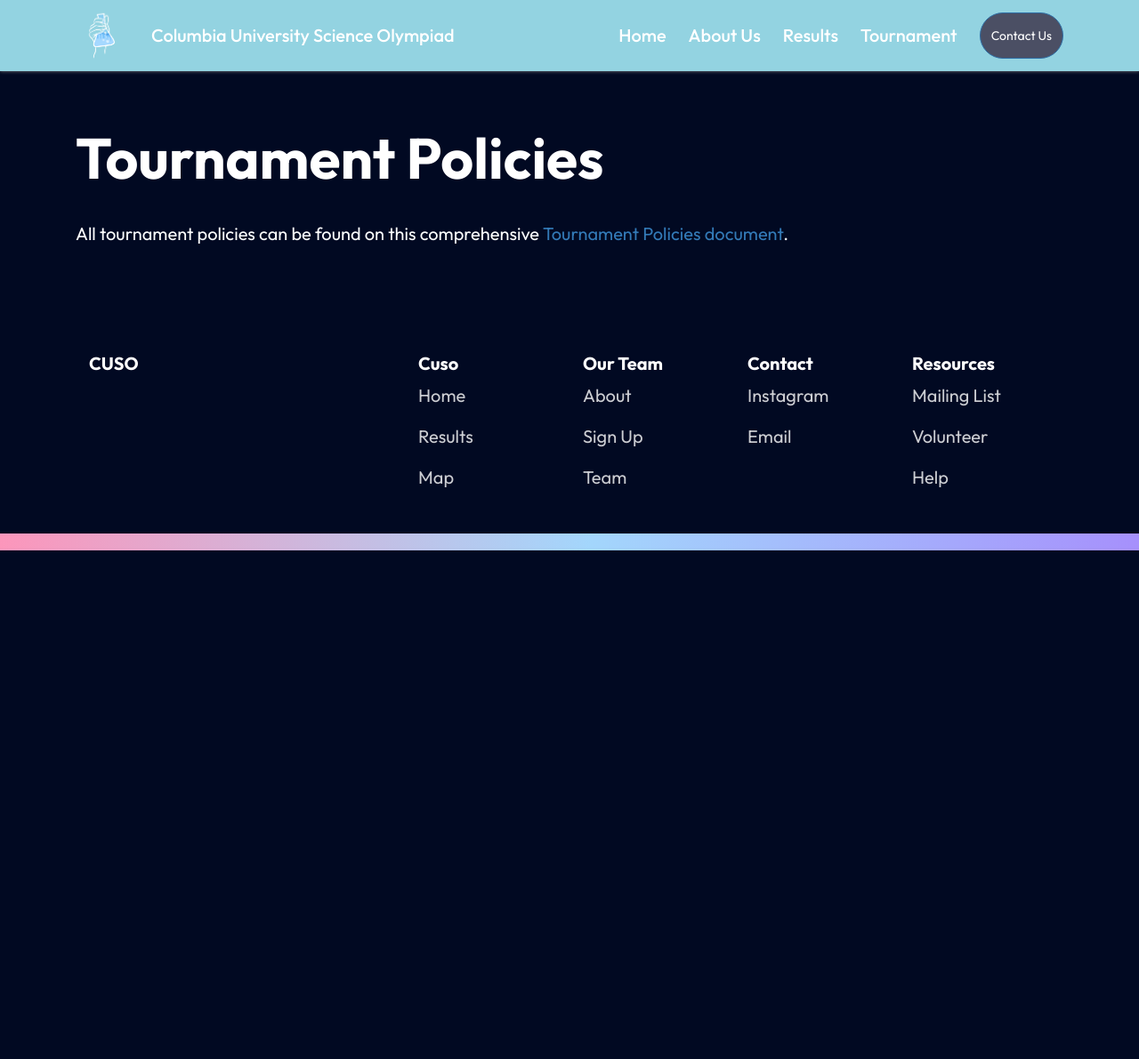
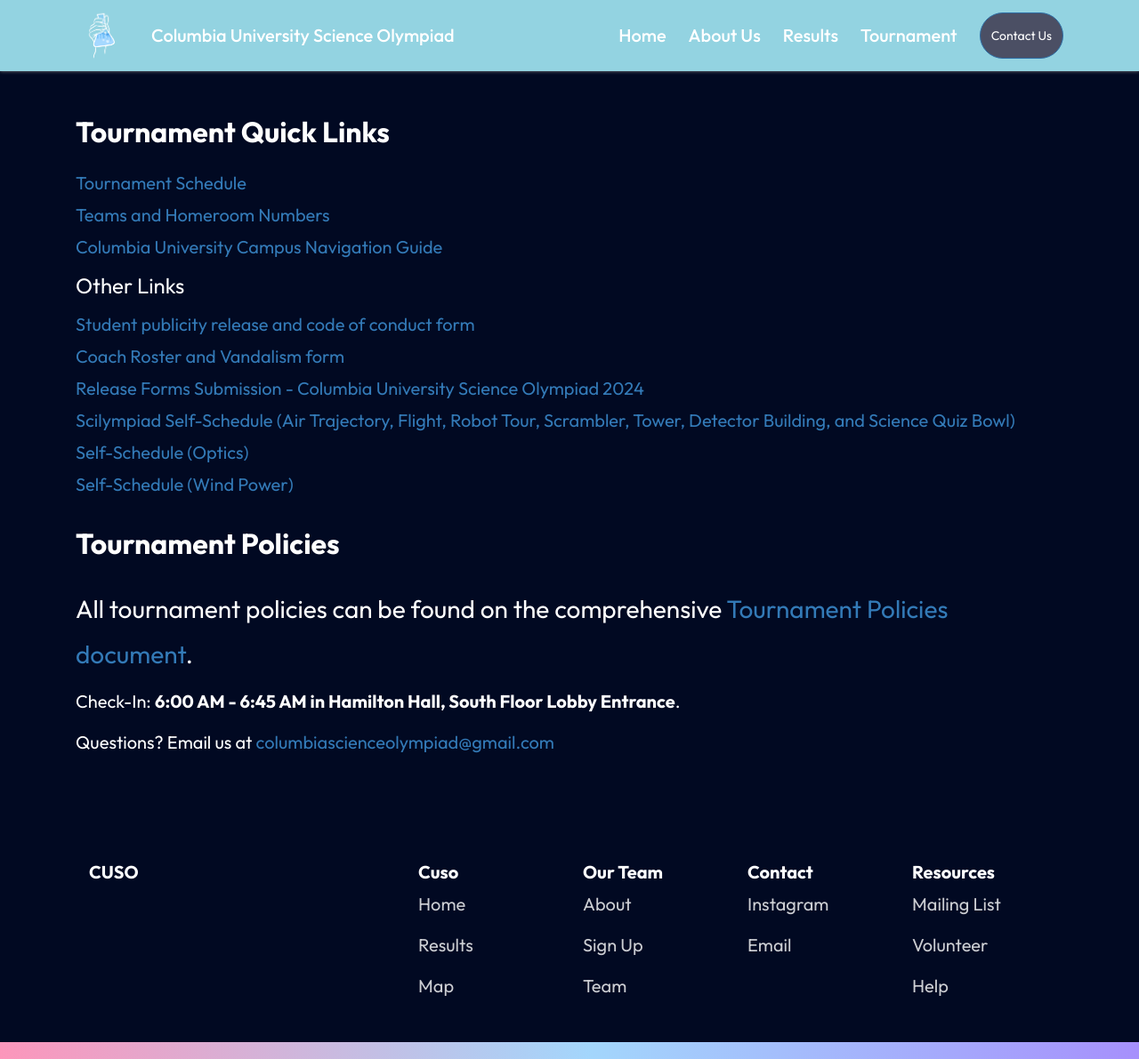
Before and after one commit to columbia-science-olympiad/columbia-science-olympiad.github.io, a Jekyll site: the page built from tournament.md, in a window 1280 px wide and 1191 px high. Shown: the whole window at 89% size. Built offline with Jekyll 4.4.1, drawn with Linux system fonts in a browser that asks for light colours; nearby versions of some CDN libraries.

Commit message:
updated tournament page

```diff
--- a/tournament.md
+++ b/tournament.md
@@ -3,6 +3,25 @@
 layout: info
 ---
 
-# **Tournament Policies**
+## **Tournament Quick Links**
 
-All tournament policies can be found on this comprehensive [Tournament Policies document](https://docs.google.com/document/d/1ysnJmlTpUZK1bc3bMWbfhAiM_wa4NGINlIeoavXI6Ys).
+-   [Tournament Schedule](https://docs.google.com/spreadsheets/d/1XpcXo1L4KHVtNDlEDGxHZuXJTaObWJq9sUXs1W_4rDA)
+-   [Teams and Homeroom Numbers](https://docs.google.com/spreadsheets/d/1GPiPle1czDVFfVXfOzSeqaT34jZFXc3d0OghmXzhGSk)
+-   [Columbia University Campus Navigation Guide](https://docs.google.com/document/d/1juDnyx8VBCIyzpVtha8GFEKndY1h53tz0iDBv1nSHdg)
+
+#### Other Links
+
+-   [Student publicity release and code of conduct form](https://drive.google.com/file/d/1GSCqMIahGi7MW0GInIoeo4ZSI0TR8_Z-/view)
+-   [Coach Roster and Vandalism form](https://drive.google.com/file/d/1293QmJiXz8317Q8Nzo3TQ06wZIJLZd8w/view)
+-   [Release Forms Submission - Columbia University Science Olympiad 2024](https://docs.google.com/forms/d/e/1FAIpQLSfuGRxgNf-wG9Kyi5Xl6Cd5mjSum2UnQV0K8NrJzMbJvqV1VA/viewform?usp=sharing)
+-   [Scilympiad Self-Schedule (Air Trajectory, Flight, Robot Tour, Scrambler, Tower, Detector Building, and Science Quiz Bowl)](https://scilympiad.com/columbia/Reg)
+-   [Self-Schedule (Optics)](https://drive.google.com/open?id=1U90YUZUG-Fgqn8dlF3zbdbAtnD1jbq41vM2AnI-N_wk)
+-   [Self-Schedule (Wind Power)](https://drive.google.com/open?id=1mkBEi4wVBZyp5RtSsKeqonLVv1WgP-IiIlMZ3konlac)
+
+## **Tournament Policies**
+
+### All tournament policies can be found on the comprehensive [Tournament Policies document](https://docs.google.com/document/d/1ysnJmlTpUZK1bc3bMWbfhAiM_wa4NGINlIeoavXI6Ys).
+
+Check-In: **6:00 AM - 6:45 AM in Hamilton Hall, South Floor Lobby Entrance**.
+
+Questions? Email us at [columbiascienceolympiad@gmail.com](mailto:columbiascienceolympiad@gmail.com?)
```
